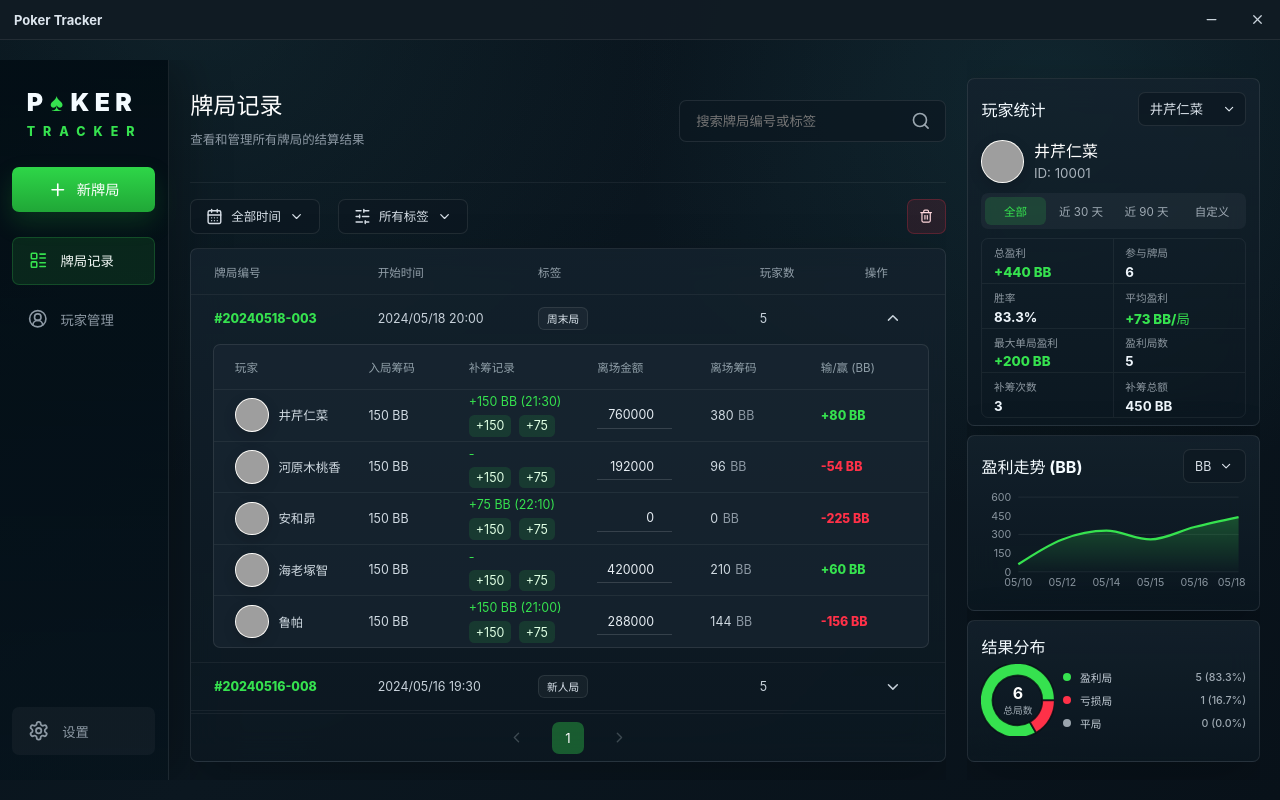
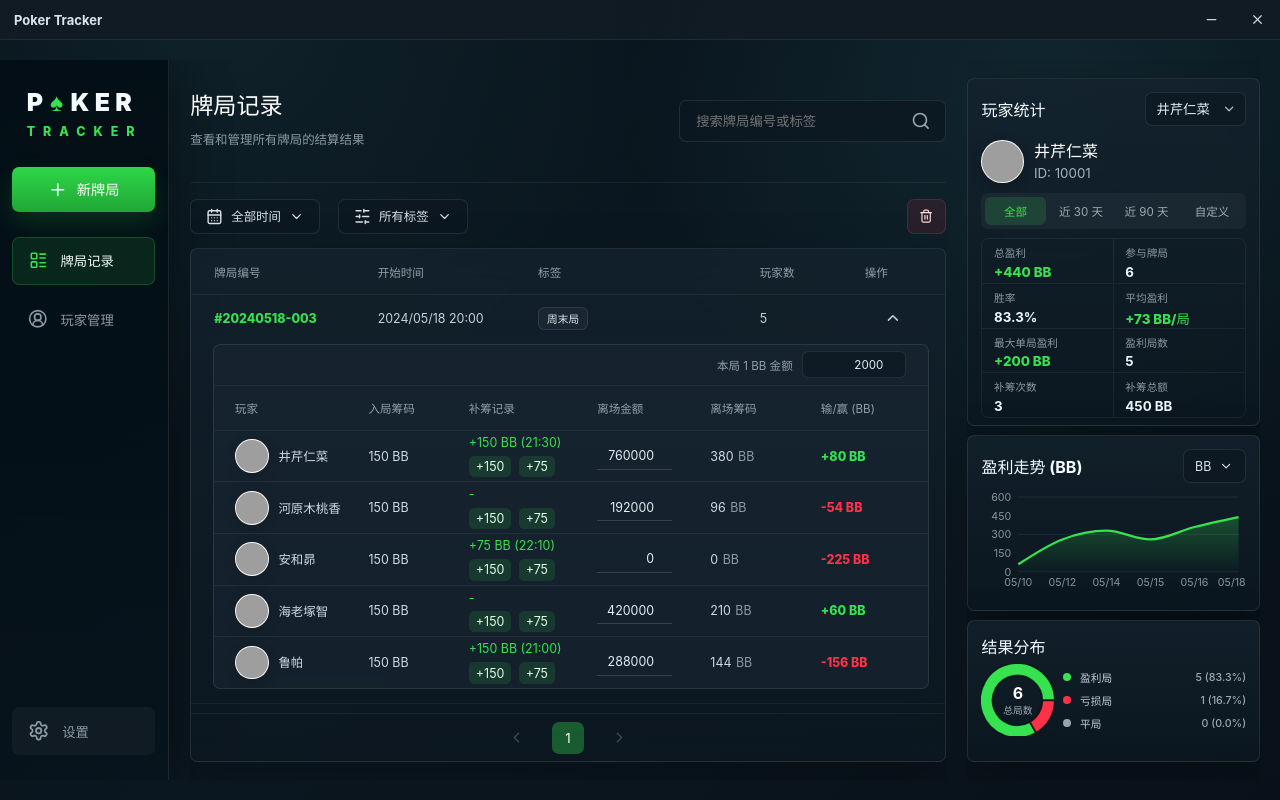
Before and after one commit to AI-Kyo-er/TEXAS-HOLD-EM-SCOREBOARD, a React (Vite) app: page / in a window 1280 px wide. Built offline with nearby package versions, Linux system fonts and the light colour scheme; grey boxes are pictures that could not be loaded.

Commit message:
新增 BB 金额设定，并且优化选角配色

```diff
--- a/src/App.tsx
+++ b/src/App.tsx
@@ -72,6 +72,7 @@ type Game = {
   startedAt: string;
   durationMinutes?: number;
   note?: string;
+  cashPerBB: number;
   tags: string[];
   entries: GameEntry[];
   hiddenAt?: string;
@@ -90,6 +91,7 @@ type FilterMenu = "time" | "tags" | null;
 type AppSettings = {
   initialBuyInBB: number;
   rebuyOptionsBB: [number, number];
+  cashPerBB: number;
 };
 
 const STORAGE_KEY = "poker-tracker-store-v1";
@@ -100,10 +102,10 @@ const DESIGN_WIDTH = 1440;
 const DESIGN_HEIGHT = 810;
 const TITLEBAR_HEIGHT = 40;
 const GAMES_PER_PAGE = 8;
-const CASH_PER_BB = 2000;
 const DEFAULT_SETTINGS: AppSettings = {
   initialBuyInBB: 150,
-  rebuyOptionsBB: [150, 75]
+  rebuyOptionsBB: [150, 75],
+  cashPerBB: 2000
 };
 const AVATAR_STYLES = ["croodles", "lorelei-neutral", "notionists"];
 const TIME_FILTER_OPTIONS: Array<{ key: TimeFilter; label: string }> = [
@@ -196,6 +198,7 @@ function makeDemoGame(
     startedAt,
     durationMinutes,
     note,
+    cashPerBB: DEFAULT_SETTINGS.cashPerBB,
     tags: normalizeTags(note === "-" ? [] : [note]),
     entries: rows.map(([playerId, cashOutBB, rebuys]) => {
       const player = demoPlayers.find((item) => item.id === playerId)!;
@@ -239,6 +242,7 @@ function normalizeGame(game: Partial<Game> & { note?: string }, index: number):
     startedAt: game.startedAt || new Date().toISOString(),
     durationMinutes: game.durationMinutes,
     note: game.note,
+    cashPerBB: normalizeCashValue(game.cashPerBB, DEFAULT_SETTINGS.cashPerBB),
     tags: normalizeTags(hasTagsField ? game.tags : legacyTag),
     entries: Array.isArray(game.entries) ? game.entries : [],
     hiddenAt: game.hiddenAt
@@ -254,6 +258,12 @@ function normalizeBBValue(value: unknown, fallback: number, allowZero = false) {
   const min = allowZero ? 0 : 0.5;
   if (!Number.isFinite(numberValue) || numberValue < min) return fallback;
   return Math.round(numberValue * 2) / 2;
+}
+
+function normalizeCashValue(value: unknown, fallback: number) {
+  const numberValue = Number(value);
+  if (!Number.isFinite(numberValue) || numberValue <= 0) return fallback;
+  return Math.round(numberValue * 100) / 100;
 }
 
 function normalizeSettings(settings?: Partial<AppSettings>): AppSettings {
@@ -262,7 +272,8 @@ function normalizeSettings(settings?: Partial<AppSettings>): AppSettings {
     rebuyOptionsBB: [
       normalizeBBValue(settings?.rebuyOptionsBB?.[0], DEFAULT_SETTINGS.rebuyOptionsBB[0]),
       normalizeBBValue(settings?.rebuyOptionsBB?.[1], DEFAULT_SETTINGS.rebuyOptionsBB[1])
-    ]
+    ],
+    cashPerBB: normalizeCashValue(settings?.cashPerBB, DEFAULT_SETTINGS.cashPerBB)
   };
 }
 
@@ -324,6 +335,7 @@ function App() {
   const [selectedGameTags, setSelectedGameTags] = useState<string[]>(store.tags.slice(0, 1));
   const [selectedIds, setSelectedIds] = useState<string[]>(store.players.slice(0, 6).map((player) => player.id));
   const [range, setRange] = useState<"all" | "30" | "90" | "custom">("all");
+  const [playerMenuOpen, setPlayerMenuOpen] = useState(false);
   const [deleteMode, setDeleteMode] = useState(false);
   const [selectedGameIds, setSelectedGameIds] = useState<string[]>([]);
   const [confirmHideGames, setConfirmHideGames] = useState(false);
@@ -524,13 +536,15 @@ function App() {
     setSelectedFilterTags((current) => current.filter((item) => item !== tag));
   }
 
-  function updateSettingsField(field: "initialBuyInBB" | "rebuyOption0" | "rebuyOption1", value: string) {
-    const nextValue = normalizeBBValue(value, 0);
+  function updateSettingsField(field: "initialBuyInBB" | "rebuyOption0" | "rebuyOption1" | "cashPerBB", value: string) {
+    const nextValue = field === "cashPerBB" ? normalizeCashValue(value, 0) : normalizeBBValue(value, 0);
     if (!nextValue) return;
 
     const nextSettings: AppSettings =
       field === "initialBuyInBB"
         ? { ...store.settings, initialBuyInBB: nextValue }
+        : field === "cashPerBB"
+          ? { ...store.settings, cashPerBB: nextValue }
         : {
             ...store.settings,
             rebuyOptionsBB:
@@ -553,6 +567,7 @@ function App() {
     const game: Game = {
       id: makeGameId(now, store.games.length + 1),
       startedAt: now.toISOString(),
+      cashPerBB: store.settings.cashPerBB,
       tags: selectedGameTags,
       entries: selectedPlayers.map((player) => ({
         playerId: player.id,
@@ -605,7 +620,6 @@ function App() {
   function updateCashOutAmount(gameId: string, playerId: string, value: string) {
     const nextAmount = value.trim() === "" ? "" : Number(value);
     if (nextAmount !== "" && (!Number.isFinite(nextAmount) || nextAmount < 0)) return;
-    const nextBB = nextAmount === "" ? "" : nextAmount / CASH_PER_BB;
 
     commitStore({
       ...store,
@@ -614,11 +628,47 @@ function App() {
           ? {
               ...game,
               entries: game.entries.map((entry) =>
-                entry.playerId === playerId ? { ...entry, cashOutAmount: nextAmount, cashOutBB: nextBB } : entry
+                entry.playerId === playerId
+                  ? {
+                      ...entry,
+                      cashOutAmount: nextAmount,
+                      cashOutBB: nextAmount === "" ? "" : nextAmount / game.cashPerBB
+                    }
+                  : entry
               )
             }
           : game
       )
+    });
+  }
+
+  function updateGameCashPerBB(gameId: string, value: string) {
+    const nextCashPerBB = normalizeCashValue(value, 0);
+    if (!nextCashPerBB) return;
+
+    commitStore({
+      ...store,
+      games: store.games.map((game) => {
+        if (game.id !== gameId) return game;
+        const previousCashPerBB = game.cashPerBB || DEFAULT_SETTINGS.cashPerBB;
+        return {
+          ...game,
+          cashPerBB: nextCashPerBB,
+          entries: game.entries.map((entry) => {
+            const cashOutAmount =
+              entry.cashOutAmount !== undefined && entry.cashOutAmount !== ""
+                ? entry.cashOutAmount
+                : entry.cashOutBB === ""
+                  ? ""
+                  : Number(entry.cashOutBB) * previousCashPerBB;
+            return {
+              ...entry,
+              cashOutAmount,
+              cashOutBB: cashOutAmount === "" ? "" : cashOutAmount / nextCashPerBB
+            };
+          })
+        };
+      })
     });
   }
 
@@ -970,6 +1020,23 @@ function App() {
 
               {!deleteMode && expandedGameId === game.id ? (
                 <div className="details-table">
+                  <div className="details-config">
+                    <span>本局 1 BB 金额</span>
+                    <label className="details-cash-rate">
+                      <input
+                        type="number"
+                        min="1"
+                        step="100"
+                        value={game.cashPerBB}
+                        onChange={(event) => updateGameCashPerBB(game.id, event.target.value)}
+                        onBlur={(event) => {
+                          if (!normalizeCashValue(event.target.value, 0)) {
+                            event.currentTarget.value = String(game.cashPerBB);
+                          }
+                        }}
+                      />
+                    </label>
+                  </div>
                   <div className="details-head">
                     <span>玩家</span>
                     <span>入局筹码</span>
@@ -1004,8 +1071,8 @@ function App() {
                             className="cash-input cash-amount-input"
                             type="number"
                             min="0"
-                            step="1000"
-                            value={getCashOutAmount(entry)}
+                            step={game.cashPerBB}
+                            value={getCashOutAmount(entry, game.cashPerBB)}
                             onChange={(event) => updateCashOutAmount(game.id, entry.playerId, event.target.value)}
                             placeholder="0"
                           />
@@ -1195,6 +1262,28 @@ function App() {
                   </label>
                 </div>
               </article>
+
+              <article className="settings-card">
+                <div>
+                  <h2>BB 金额</h2>
+                  <p>新建牌局默认使用的 1 BB 对应金额，每场牌局仍可单独修改。</p>
+                </div>
+                <label className="settings-field">
+                  <input
+                    type="number"
+                    min="1"
+                    step="100"
+                    value={store.settings.cashPerBB}
+                    onChange={(event) => updateSettingsField("cashPerBB", event.target.value)}
+                    onBlur={(event) => {
+                      if (!normalizeCashValue(event.target.value, 0)) {
+                        event.currentTarget.value = String(store.settings.cashPerBB);
+                      }
+                    }}
+                  />
+                  <span>金额/BB</span>
+                </label>
+              </article>
             </div>
           </section>
         )}
@@ -1204,16 +1293,45 @@ function App() {
         <section className="stats-card player-card">
           <div className="panel-title">
             <h2>玩家统计</h2>
-            <label className="select-wrap">
-              <select value={selectedPlayerId} onChange={(event) => setSelectedPlayerId(event.target.value)}>
-                {store.players.map((player) => (
-                  <option key={player.id} value={player.id}>
-                    {player.name}
-                  </option>
-                ))}
-              </select>
+            <div
+              className={`select-wrap ${playerMenuOpen ? "open" : ""}`}
+              onBlur={(event) => {
+                const nextTarget = event.relatedTarget;
+                if (!(nextTarget instanceof Node && event.currentTarget.contains(nextTarget))) {
+                  setPlayerMenuOpen(false);
+                }
+              }}
+            >
+              <button
+                type="button"
+                className="player-select-button"
+                aria-haspopup="listbox"
+                aria-expanded={playerMenuOpen}
+                onClick={() => setPlayerMenuOpen((open) => !open)}
+              >
+                <span>{selectedPlayer?.name ?? ""}</span>
+              </button>
               <ChevronDown size={16} />
-            </label>
+              {playerMenuOpen ? (
+                <div className="player-options" role="listbox">
+                  {store.players.map((player) => (
+                    <button
+                      key={player.id}
+                      type="button"
+                      role="option"
+                      aria-selected={player.id === selectedPlayerId}
+                      className={player.id === selectedPlayerId ? "active" : ""}
+                      onClick={() => {
+                        setSelectedPlayerId(player.id);
+                        setPlayerMenuOpen(false);
+                      }}
+                    >
+                      {player.name}
+                    </button>
+                  ))}
+                </div>
+              ) : null}
+            </div>
           </div>
 
           {selectedPlayer ? (
@@ -1382,10 +1500,10 @@ function getEntryProfit(entry: GameEntry): number | null {
   return Number(entry.cashOutBB) - entry.initialBuyInBB - entry.rebuys.reduce((sum, rebuy) => sum + rebuy.amountBB, 0);
 }
 
-function getCashOutAmount(entry: GameEntry): number | "" {
+function getCashOutAmount(entry: GameEntry, cashPerBB: number): number | "" {
   if (entry.cashOutAmount !== undefined && entry.cashOutAmount !== "") return entry.cashOutAmount;
   if (entry.cashOutBB === "") return "";
-  return Number(entry.cashOutBB) * CASH_PER_BB;
+  return Number(entry.cashOutBB) * cashPerBB;
 }
 
 function formatNumber(value: number) {
--- a/src/styles.css
+++ b/src/styles.css
@@ -746,8 +746,10 @@ button {
 }
 
 .settings-field span {
+  flex: 0 0 auto;
   color: var(--muted);
   font-size: 13px;
+  white-space: nowrap;
 }
 
 .players-add-inline {
@@ -1010,6 +1012,39 @@ button {
   background: rgba(27, 41, 52, 0.6);
 }
 
+.details-config {
+  display: flex;
+  align-items: center;
+  justify-content: flex-end;
+  gap: 10px;
+  min-height: 46px;
+  padding: 0 24px;
+  border-bottom: 1px solid rgba(255, 255, 255, 0.06);
+  color: #91a0aa;
+  font-size: 13px;
+}
+
+.details-cash-rate {
+  display: inline-flex;
+  align-items: center;
+  width: 118px;
+  height: 30px;
+  padding: 0 8px;
+  border: 1px solid var(--line);
+  border-radius: 7px;
+  background: rgba(6, 15, 22, 0.42);
+}
+
+.details-cash-rate input {
+  width: 100%;
+  min-width: 0;
+  border: 0;
+  outline: 0;
+  color: #e7eef4;
+  text-align: right;
+  background: transparent;
+}
+
 .details-head,
 .details-row {
   grid-template-columns: 1.04fr 0.78fr 1fr 0.88fr 0.86fr 0.78fr;
@@ -1232,8 +1267,7 @@ button {
 
 .select-wrap {
   position: relative;
-  display: inline-flex;
-  align-items: center;
+  display: inline-block;
   min-width: 114px;
   height: 38px;
   border: 1px solid var(--line);
@@ -1241,21 +1275,77 @@ button {
   background: rgba(13, 24, 33, 0.66);
 }
 
-.select-wrap select {
+.player-select-button {
   width: 100%;
   height: 100%;
   padding: 0 32px 0 12px;
   border: 0;
   outline: 0;
-  appearance: none;
-  color: #d8e0e8;
+  color: #e5edf4;
   background: transparent;
+  cursor: pointer;
+  text-align: left;
+}
+
+.player-select-button span {
+  display: block;
+  overflow: hidden;
+  text-overflow: ellipsis;
+  white-space: nowrap;
+}
+
+.select-wrap.open,
+.select-wrap:focus-within {
+  border-color: rgba(54, 226, 79, 0.36);
+  background: rgba(15, 28, 38, 0.94);
+  box-shadow: 0 0 0 3px rgba(54, 226, 79, 0.08);
 }
 
 .select-wrap svg {
   position: absolute;
+  top: 50%;
   right: 10px;
+  transform: translateY(-50%);
+  color: #aebbc6;
   pointer-events: none;
+}
+
+.player-options {
+  position: absolute;
+  top: calc(100% + 6px);
+  right: 0;
+  z-index: 20;
+  display: grid;
+  width: max(100%, 176px);
+  max-height: 220px;
+  padding: 6px;
+  overflow: auto;
+  border: 1px solid rgba(255, 255, 255, 0.1);
+  border-radius: 10px;
+  background: #101c25;
+  box-shadow: 0 18px 38px rgba(0, 0, 0, 0.36);
+}
+
+.player-options button {
+  height: 30px;
+  padding: 0 10px;
+  border-radius: 7px;
+  color: #dce5ed;
+  background: transparent;
+  cursor: pointer;
+  text-align: left;
+}
+
+.player-options button:hover,
+.player-options button:focus-visible {
+  color: #ffffff;
+  background: rgba(255, 255, 255, 0.08);
+  outline: 0;
+}
+
+.player-options button.active {
+  color: var(--green);
+  background: rgba(54, 226, 79, 0.16);
 }
 
 .profile-line {
```
Also changed, not shown: 1 other file (tests, documents, lock files or other folders).
